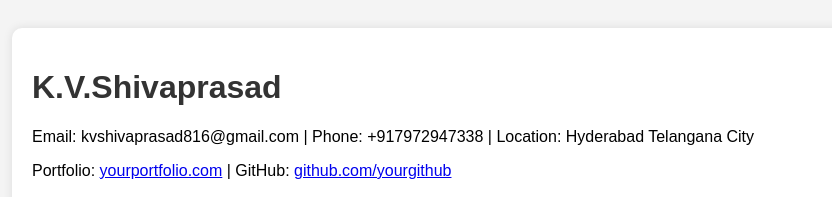
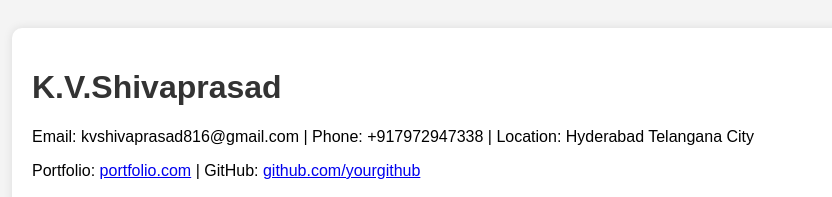
Before and after one commit to kvshivaprasad/Resume, a plain HTML site: page index.html in a window 1280 px wide. Shown: the top 197 px of the page, without its empty margins (208-1040 px from the left). Drawn offline with Linux system fonts and the light colour scheme; a script that the page names is missing.

Commit message:
change portfolio

```diff
--- a/index.html
+++ b/index.html
@@ -43,7 +43,9 @@
           Hyderabad Telangana City
         </p>
         <p>
-          Portfolio: <a href="another.html">yourportfolio.com</a> | GitHub:
+          Portfolio:
+          <a href="https://portfolia-o6zq.onrender.com">portfolio.com</a> |
+          GitHub:
           <a href="https://github.com/kvshivaprasad">github.com/yourgithub</a>
         </p>
       </header>
```
